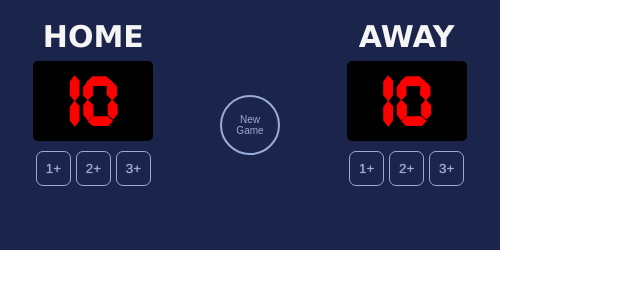
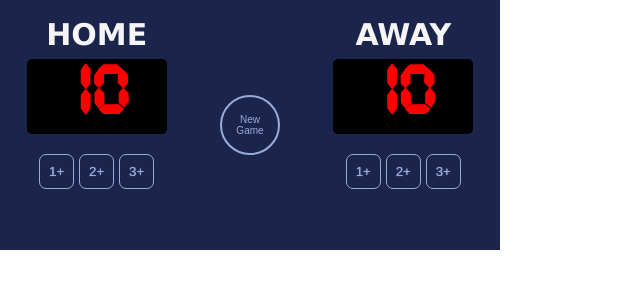
Before and after one commit to nocturnalcloud/Basketball-Scoreboard, a website built with Vite: page index.html in a window 1280 px wide. Shown: the whole page, without its empty margins (0-640 px from the left). Built offline with nearby package versions, Linux system fonts and the light colour scheme.

Commit message:
updated spacing for the points to look more even

```diff
--- a/index.css
+++ b/index.css
@@ -27,24 +27,25 @@ body {
 }
 
 .score {
-    padding: 0;
-    margin:  0px 0 10px 0;
+    padding: 5px 10px;
+    margin:  0px 0 20px 0;
     display: flex;
-    justify-content: space-around;
+    justify-content: center;
     align-items: center;
     width: 120px;
-    height: 80px;
     background-color: black;
     border-radius: 5px;
+    color: red;
+    font-family: "timer", Geneva, Tahoma, sans-serif;
+    font-size: 30px;
+    text-align: center;
 }
 
 .number {
-    width: 100px;
-    height: 50px;
-    font-family: "timer", Geneva, Tahoma, sans-serif;
-    font-size: 60px;
-    color: red;
+    margin: 0 10px 0 auto;
+    width: 100%;
 }
+
 
 .location{
     font-family: Verdana, Geneva, Tahoma, sans-serif;
```
